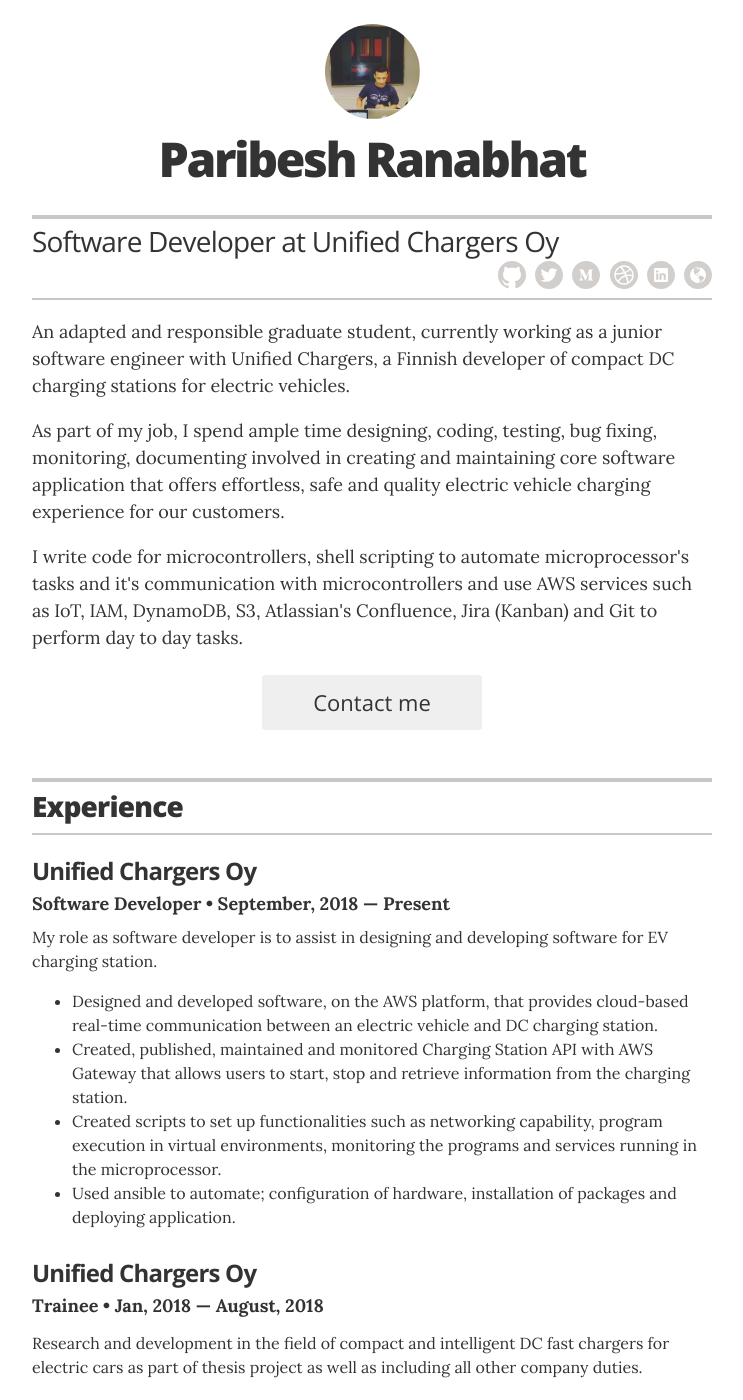
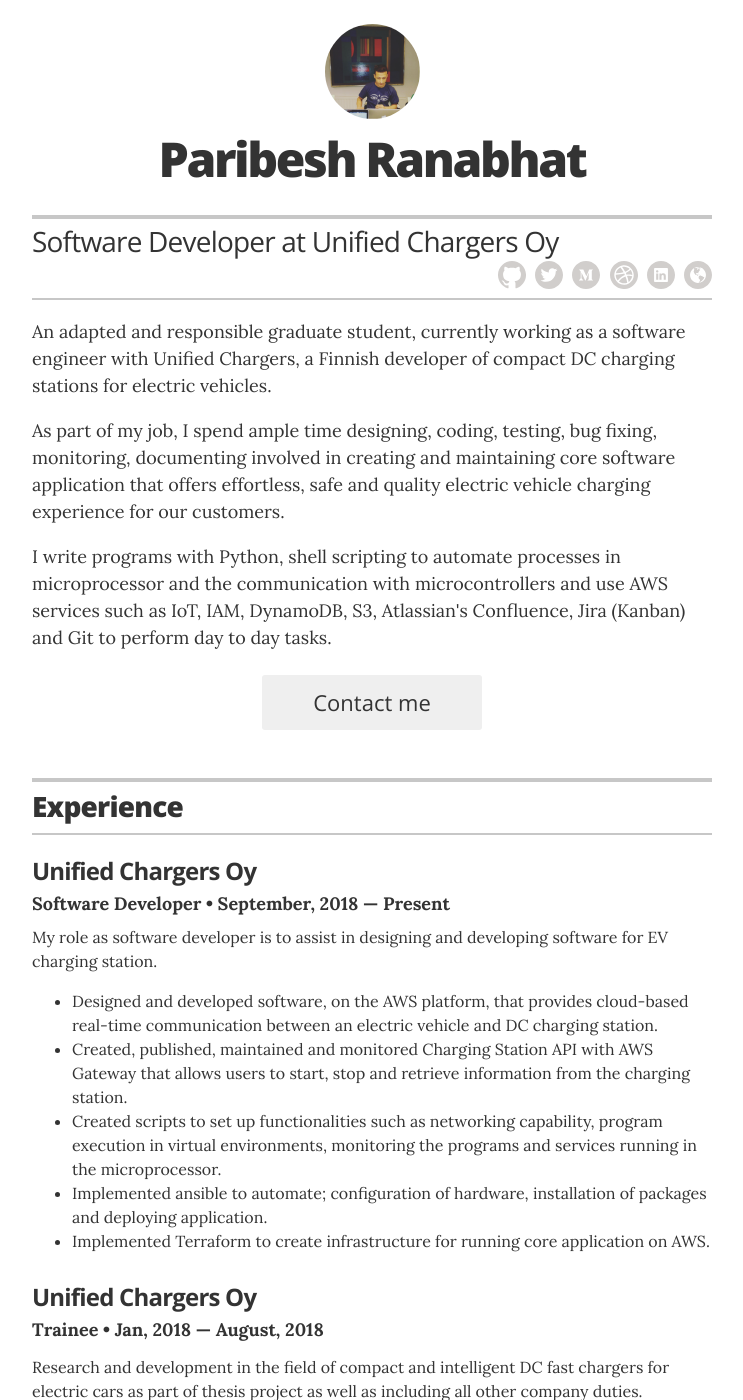
Before and after one commit to ranabhat/ranabhat.github.io, a Jekyll site: the page built from index.html, in a window 1280 px wide and 1400 px high. Shown: the whole window, without its empty margins (268-1011 px from the left). Built offline with Jekyll 4.4.1, drawn with Linux system fonts in a browser that asks for light colours.

Commit message:
Update summary and work experience

```diff
--- a/_config.yml
+++ b/_config.yml
@@ -23,7 +23,7 @@
 resume_header_contact_info:     "Juusintie 5 A 16, 02700, Kauniainen, Finland • (+358)00000000 • paribessh_sab@hotmail.com"
 display_header_contact_info:    "false"
 
-resume_header_intro: "<p>An adapted and responsible graduate student, currently working as a junior software engineer with Unified Chargers, a Finnish developer of compact DC charging stations for electric vehicles.</p><p>As part of my job, I spend ample time designing, coding, testing, bug fixing, monitoring, documenting involved in creating and maintaining core software application that offers effortless, safe and quality electric vehicle charging experience for our customers. </p><p>I write code for microcontrollers, shell scripting to automate microprocessor's tasks and it's communication with microcontrollers and use AWS services such as IoT, IAM, DynamoDB, S3, Atlassian's Confluence, Jira (Kanban) and Git to perform day to day tasks.</p>"
+resume_header_intro: "<p>An adapted and responsible graduate student, currently working as a software engineer with Unified Chargers, a Finnish developer of compact DC charging stations for electric vehicles.</p><p>As part of my job, I spend ample time designing, coding, testing, bug fixing, monitoring, documenting involved in creating and maintaining core software application that offers effortless, safe and quality electric vehicle charging experience for our customers. </p><p>I write programs with Python, shell scripting to automate processes in microprocessor and the communication with microcontrollers and use AWS services such as IoT, IAM, DynamoDB, S3, Atlassian's Confluence, Jira (Kanban) and Git to perform day to day tasks.</p>"
 # use "yes" to display the email contact button,
 # "no" to display an "I'm not looking for work" message,
 # or remove the resume_looking_for_work option entirely
--- a/_data/experience.yml
+++ b/_data/experience.yml
@@ -3,7 +3,7 @@
 - company: Unified Chargers Oy
   position: Software Developer
   duration: September, 2018 &mdash; Present
-  summary: My role as software developer is to assist in designing and developing software for EV charging station.	<ul class="resume-item-list"><li>Designed and developed software, on the AWS platform, that provides cloud-based real-time communication between an electric vehicle and DC charging station.</li><li>Created, published, maintained and monitored Charging Station API with AWS Gateway that allows users to start, stop and retrieve information from the charging station.</li><li>Created scripts to set up functionalities such as networking capability, program execution in virtual environments, monitoring the programs and services running in the microprocessor.</li><li>Used ansible to automate; configuration of hardware, installation of packages and deploying application.</li></ul>
+  summary: My role as software developer is to assist in designing and developing software for EV charging station.	<ul class="resume-item-list"><li>Designed and developed software, on the AWS platform, that provides cloud-based real-time communication between an electric vehicle and DC charging station.</li><li>Created, published, maintained and monitored Charging Station API with AWS Gateway that allows users to start, stop and retrieve information from the charging station.</li><li>Created scripts to set up functionalities such as networking capability, program execution in virtual environments, monitoring the programs and services running in the microprocessor.</li><li>Implemented ansible to automate; configuration of hardware, installation of packages and deploying application.</li><li>Implemented Terraform to create infrastructure for running core application on AWS.</li></ul>
 
 # Trainee of Unified Chargers Oy
 - company: Unified Chargers Oy
```
